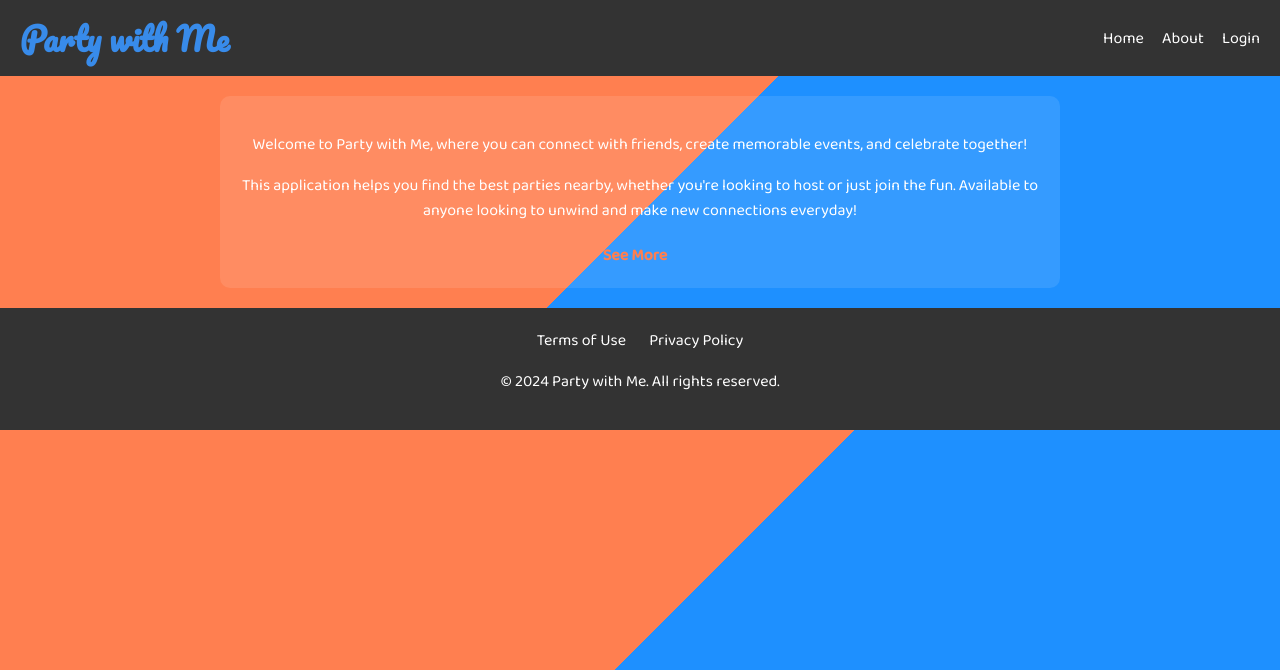
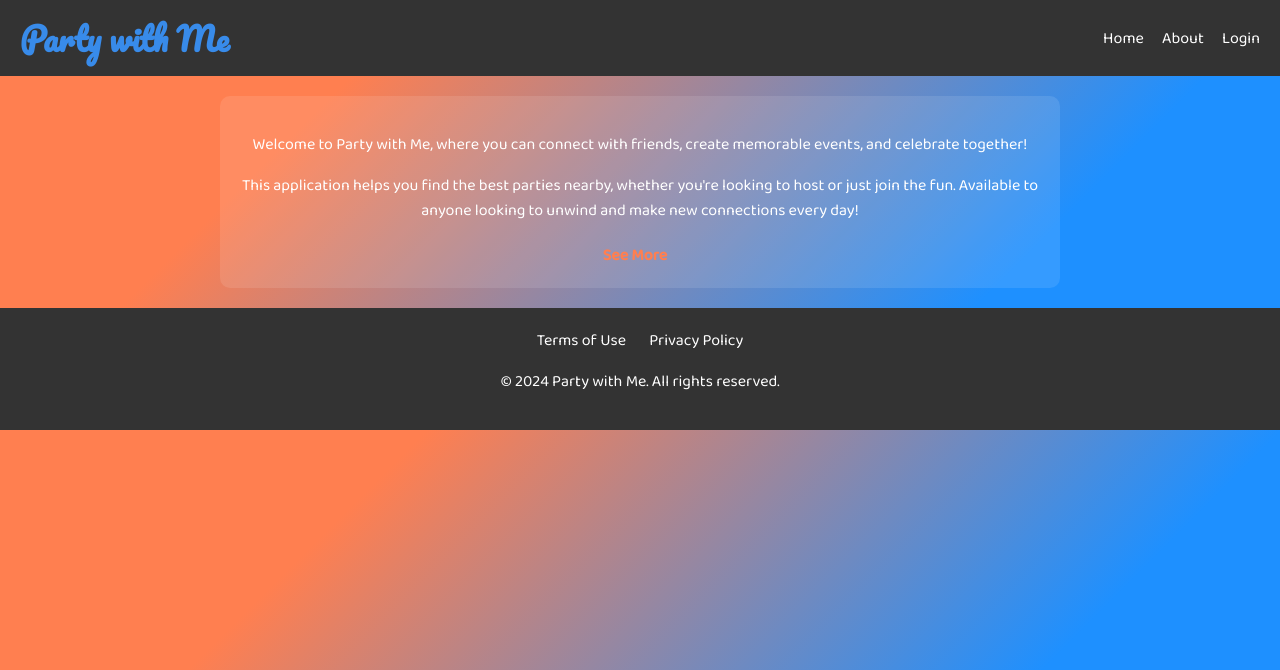
Before and after one commit to emdinga/Party_with_me, a Flask app: page / in a window 1280 px wide. Shown: the top 670 px of the page. Run offline with Flask 2, Linux system fonts and the light colour scheme; data that the repository does not hold is empty.

Commit message:
udating modula isues

```diff
--- a/static/style.css
+++ b/static/style.css
@@ -2,7 +2,7 @@
 body {
     margin: 0;
     font-family: 'Baloo 2', cursive, 'Roboto', sans-serif;
-    background: linear-gradient(135deg, #ff7f50 0%, #ff7f50 50%, #1e90ff 50%, #1e90ff 100%); /* Adjust gradient for triangle effect */
+    background: linear-gradient(135deg, #ff7f50 25%, #1e90ff 75%); /* Adjust gradient for a softer effect */
     color: white;
     overflow-x: hidden;
 }
--- a/templates/index.html
+++ b/templates/index.html
@@ -27,8 +27,8 @@
     <main>
         <section class="intro-card">
             <p>Welcome to Party with Me, where you can connect with friends, create memorable events, and celebrate together!</p>
-            <p>This application helps you find the best parties nearby, whether you're looking to host or just join the fun. Available to anyone looking to unwind and make new connections everyday!</p>
-            <a class="see-more-link" href="see-more" onclick="toggleSeeMore(event)">See More</a>
+            <p>This application helps you find the best parties nearby, whether you're looking to host or just join the fun. Available to anyone looking to unwind and make new connections every day!</p>
+            <a class="see-more-link" href="#" onclick="toggleSeeMore(event)">See More</a>
         </section>
         <div class="see-more" style="display: none;">
             <section class="future-events">
@@ -57,8 +57,8 @@
     <!-- Footer -->
     <footer>
         <div class="footer-links">
-            <a href="termsModal" onclick="showModal('termsModal')">Terms of Use</a>
-            <a href="privacyModal" onclick="showModal('privacyModal')">Privacy Policy</a>
+            <a href="#" onclick="showModal('termsModal')">Terms of Use</a>
+            <a href="#" onclick="showModal('privacyModal')">Privacy Policy</a>
         </div>
         <p>&copy; 2024 Party with Me. All rights reserved.</p>
     </footer>
```
